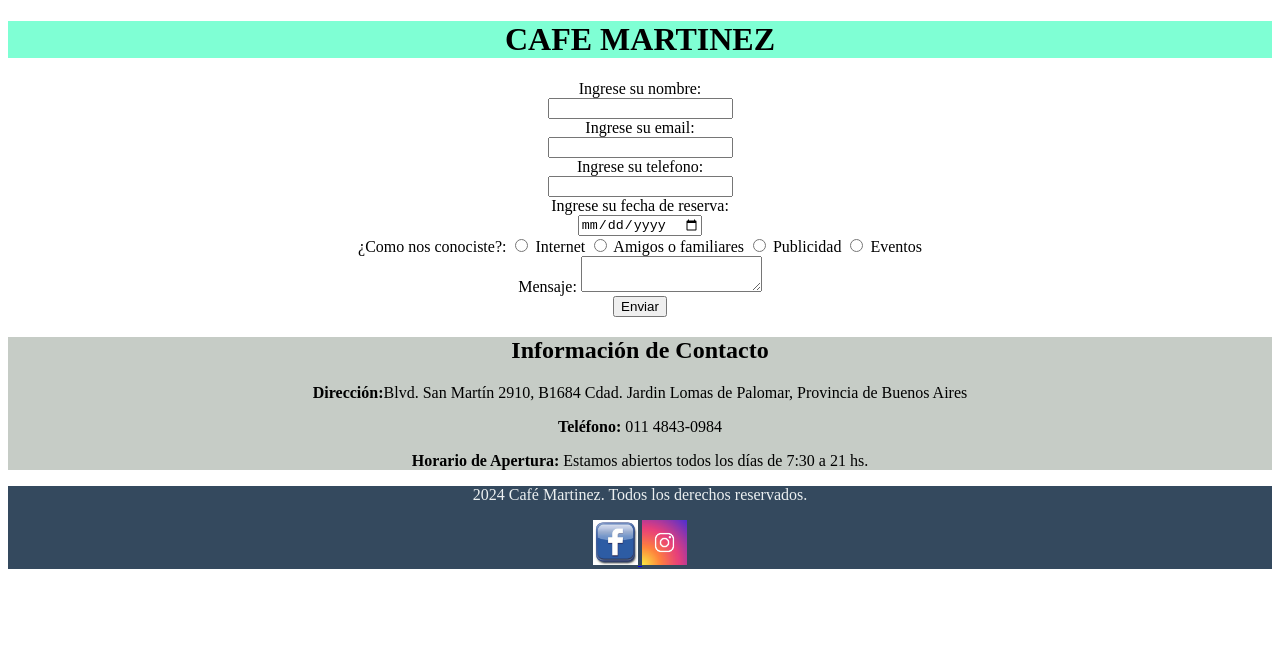
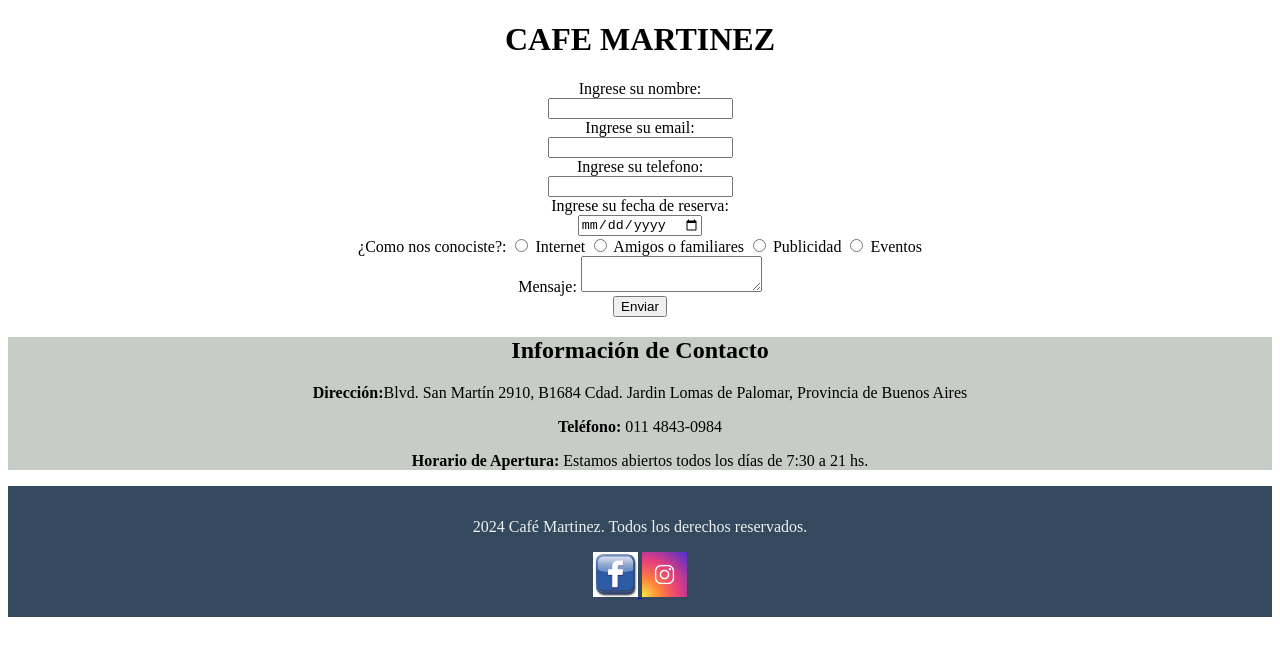
Before and after one commit to Lucascabj4710/parcial, a plain HTML site: page contacto.html in a window 1280 px wide. Drawn offline with Linux system fonts and the light colour scheme.

```diff
--- a/stylescontacto.css
+++ b/stylescontacto.css
@@ -1,12 +1,7 @@
-.encabezado{
-    background-color: aqua;
-}
-
 .titulo{
     width: 100%;
     height: auto;
     text-align: center;
-    background-color: aquamarine;
     display: block;
 }
 
@@ -23,6 +18,8 @@
     text-align: center;
     background-color:#34495E;
     color: #ECF0F1;
+    padding-top: 1rem;
+    padding-bottom:1rem;
 }
 
 .logos img{
```
